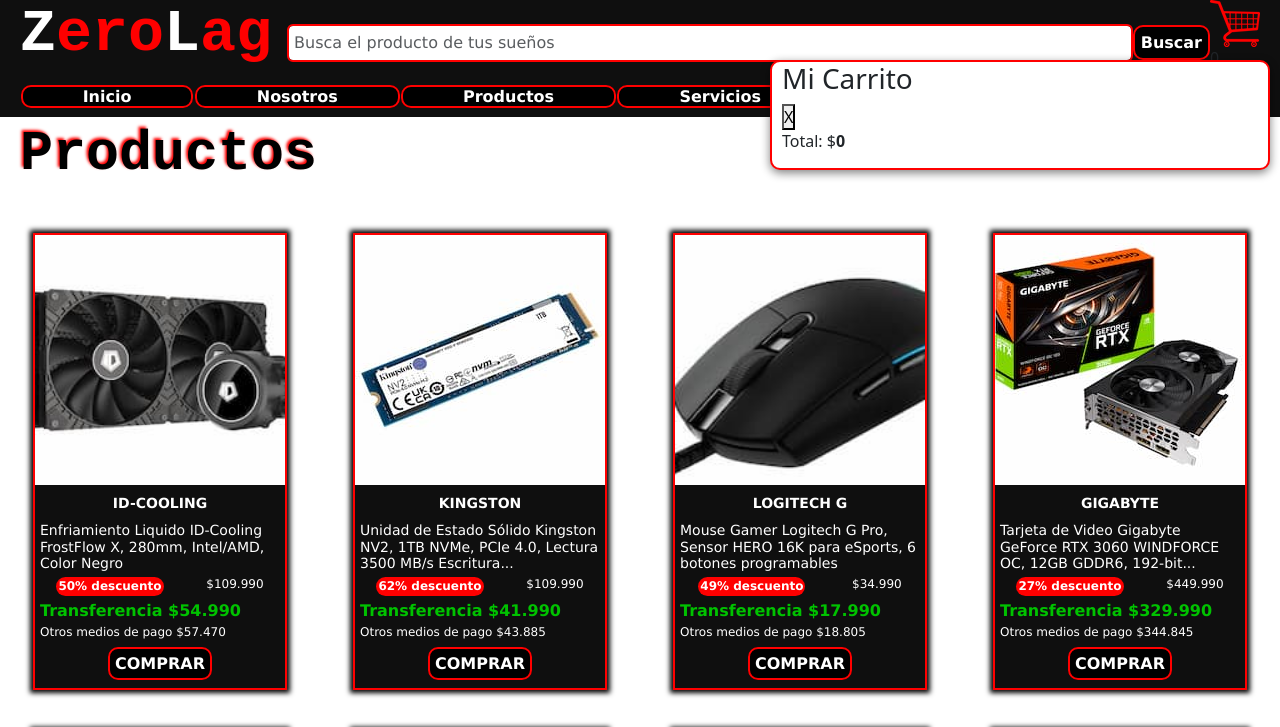
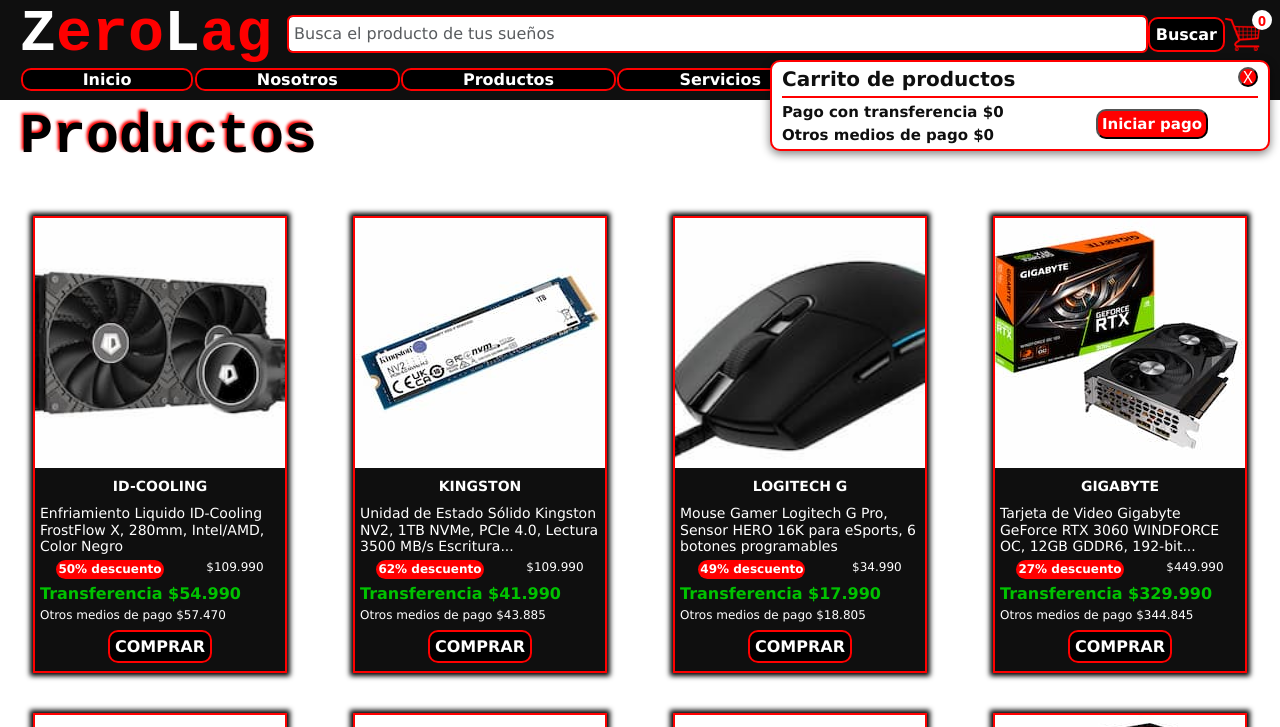
Before and after one commit to YoniiDev/Proyecto-Zerolag-JavaScript, a website: page pages/productos.html in a window 1280 px wide. Both pictures are taken after a click on the picture 1235 px from the left and 23 px from the top of the page. Shown: the top 727 px of the page. Drawn offline with nearby package versions, Linux system fonts and the light colour scheme.

Commit message:
actualizacion del header en las paginas

```diff
--- a/pages/productos.html
+++ b/pages/productos.html
@@ -39,20 +39,27 @@
                         <button class="boton_buscar" type="submit">Buscar</button>
                     </form>
                     <!-- CARRITO DE PRODUCTOS -->
-                    <div>
+                    <div class="contenedor_del_icono_carrito_y_del_contador_de_productos">
                         <img class="icono_carrito" id="iconoCarritoId" src="../img/carritoDeCompra.png"
-                            alt="carrito de compra">
+                            alt="icono_del_carrito de compra">
                         <p class="contador_de_productos" id="contadorDeProductosId">0</p>
                     </div>
                     <div class="carrito_de_productos" id="carritoDeProductosId">
-                        <div class="contenedor_btn_cerrar_carrito_y_titulo_mi_carrito_h3">
-                            <h3 class="titulo_mi_carrito_h3">Mi Carrito</h3>
+                        <div class="contenedor_btn_cerrar_carrito_y_titulo_carrito_de_productos">
+                            <h3 class="titulo_carrito_de_productos">Carrito de productos</h3>
                             <button class="btn_cerrar_carrito" id="btnCerrarCarritoId">X</button>
                         </div>
                         <div class="contenedor_de_items_de_carrito_de_productos"
                             id="contenedorDeItemsDeCarritoDeProductosId">
+                            <!-- ACA SE MUESTRAN LOS ITEMS AGREGADOS AL CARRITO -->
                         </div>
-                        <p>Total: $<strong class="precio_total" id="precioTotalId">0</strong></p>
+                        <div class="contenedor_de_totales_a_pagar_y_del_boton_iniciar_pago">
+                            <div class="contenedor_de_total_de_pago_con_transferencia_y_de_total_con_otros_medios_de_pago">
+                                <p class="pago_con_transferencia">Pago con transferencia $<span class="valor_total_pago_con_transferencia" id="valorTotalPagoConTransferenciaId">0</span></p>
+                                <p class="Otros_medios_de_pago">Otros medios de pago $<span class="valor_total_otros_medios_de_pago" id="valorTotalOtrosMediosDePagoId">0</span></p>
+                            </div>
+                            <button class="btn_iniciar_pago">Iniciar pago</button>
+                        </div>
                     </div>
                 </div>
                 <!-- BARRA DE NAVEGACION -->
```
Also changed, not shown: pages/contacto.html (+12 -5 lines), pages/experiencia.html (+12 -5 lines), pages/nosotros.html (+12 -5 lines), pages/servicios.html (+12 -5 lines).
